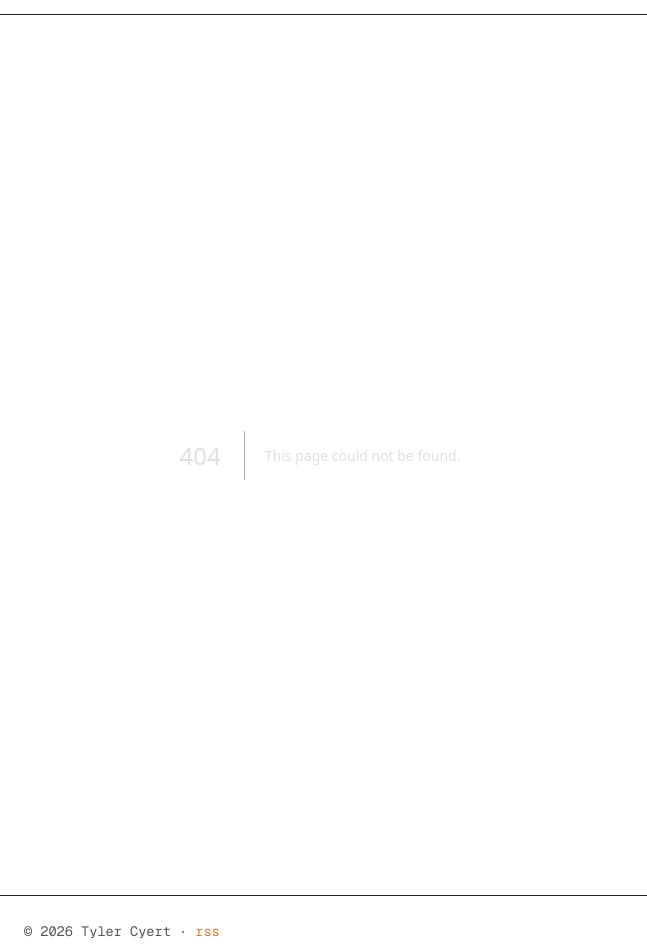
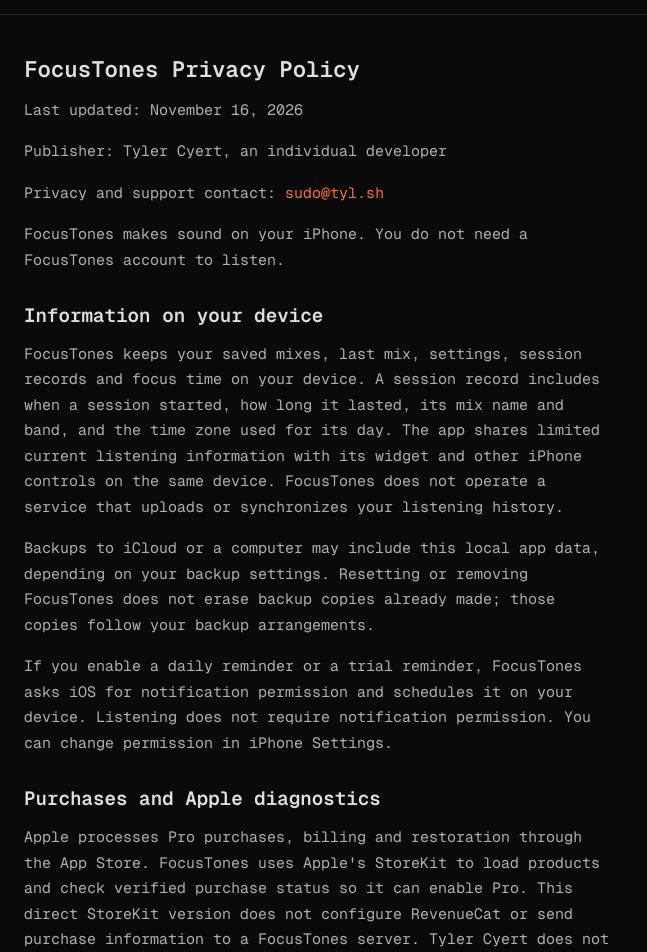
Before and after one commit to tylercyert/tyl-sh, a Next.js app: page /focustones/privacy in a window 1280 px wide. Before the commit this address had no page. Shown: the part 80-1032 px from the top of the page, without its empty margins (0-647 px from the left). Built offline with nearby package versions, Linux system fonts and the light colour scheme.

Commit message:
Publish FocusTones TestFlight privacy policy (#16)
* Prepare private FocusTones privacy route

* Preserve existing site analytics on policy route

* Sync reviewed FocusTones privacy draft

```diff
--- /dev/null
+++ b/app/focustones/privacy/page.tsx
@@ -0,0 +1,22 @@
+import type { Metadata } from "next";
+import { readFileSync } from "node:fs";
+import { join } from "node:path";
+import { MDXRemote } from "next-mdx-remote/rsc";
+
+export const metadata: Metadata = {
+  title: "FocusTones — Privacy Policy",
+  description: "Privacy Policy for the FocusTones iPhone app.",
+};
+
+const policy = readFileSync(
+  join(process.cwd(), "content/legal/focustones-privacy.mdx"),
+  "utf8",
+);
+
+export default function FocusTonesPrivacyPage() {
+  return (
+    <article className="prose">
+      <MDXRemote source={policy} />
+    </article>
+  );
+}
--- /dev/null
+++ b/content/legal/focustones-privacy.mdx
@@ -0,0 +1,43 @@
+# FocusTones Privacy Policy
+
+Last updated: November 16, 2026
+
+Publisher: Tyler Cyert, an individual developer
+
+Privacy and support contact: [sudo@tyl.sh](mailto:sudo@tyl.sh)
+
+FocusTones makes sound on your iPhone. You do not need a FocusTones account to listen.
+
+## Information on your device
+
+FocusTones keeps your saved mixes, last mix, settings, session records and focus time on your device. A session record includes when a session started, how long it lasted, its mix name and band, and the time zone used for its day. The app shares limited current listening information with its widget and other iPhone controls on the same device. FocusTones does not operate a service that uploads or synchronizes your listening history.
+
+Backups to iCloud or a computer may include this local app data, depending on your backup settings. Resetting or removing FocusTones does not erase backup copies already made; those copies follow your backup arrangements.
+
+If you enable a daily reminder or a trial reminder, FocusTones asks iOS for notification permission and schedules it on your device. Listening does not require notification permission. You can change permission in iPhone Settings.
+
+## Purchases and Apple diagnostics
+
+Apple processes Pro purchases, billing and restoration through the App Store. FocusTones uses Apple's StoreKit to load products and check verified purchase status so it can enable Pro. This direct StoreKit version does not configure RevenueCat or send purchase information to a FocusTones server. Tyler Cyert does not receive payment card details through the app. See [Apple's privacy policy](https://www.apple.com/legal/privacy/).
+
+Apple may make purchase and sales reports available to Tyler Cyert through App Store Connect. Tyler may view or download those reports to understand sales, handle accounting and answer purchase questions. Apple controls its own purchase records; a report Tyler downloads is a separate copy he controls.
+
+FocusTones includes no advertising, behavioral analytics or crash-reporting SDK. Apple may collect crash and diagnostic information under its practices. TestFlight crash reports are automatically shared with developers, even when a tester has not enabled device diagnostics sharing. Tyler Cyert does not access FocusTones crash or diagnostic reports in Xcode Organizer.
+
+If you test FocusTones through TestFlight, Apple may show Tyler your invitation name and email address when you join by email, along with your enrollment status, device details, and session and crash counts. Testers who join through a public link appear anonymously unless they choose to provide an email address with feedback. Apple also makes any feedback, screenshots or crash comments you choose to submit available to Tyler. Tyler may use this information to manage the beta test and respond to feedback.
+
+## Email and this policy website
+
+If you email sudo@tyl.sh, Tyler Cyert receives your email address and the information you choose to send and uses them to answer your request. The domain's mail is delivered through Proton Mail, which also processes email delivery and storage under [Proton's privacy policy](https://proton.me/mail/privacy-policy).
+
+This policy page is hosted on tyl.sh by Vercel. Vercel processes technical request information, including IP addresses, to deliver and protect the site; see [Vercel's privacy notice](https://vercel.com/legal/privacy-notice). Vercel may make request and performance information available to the site owner through its dashboard or configured services.
+
+The tyl.sh website uses Google Analytics on this policy page and other pages. Google receives information about page visits and your browser or device; its tag uses first-party cookies to distinguish visits and sessions. This website measurement is separate from the FocusTones iOS app, which has no analytics SDK. Google handles the information under [Google's privacy policy](https://policies.google.com/privacy). You can limit cookies through your browser settings.
+
+## Retention, deletion and requests
+
+Your local mixes, settings, session records and focus time remain on your device until you use Reset All Data in FocusTones Settings or remove the app. Reset also removes the app's shared widget information and scheduled reminders. These actions do not cancel an Apple subscription or erase Apple's purchase records or existing iCloud or computer backups. Apple handles requests about its own purchase, account and iCloud backup records; computer backups remain under your control.
+
+Tyler Cyert keeps support correspondence, TestFlight feedback he downloads and any reports he downloads only while needed to answer requests, manage the beta test, handle accounting or maintain the site. He does not promise a fixed deletion date for those records. Service providers hold their own records under their policies and settings. To ask what information Tyler holds, request access or deletion, or ask about retention, email [sudo@tyl.sh](mailto:sudo@tyl.sh). Tyler will review the request and explain what he can delete and what is held by Apple or another provider.
+
+This policy will be updated when the app's data practices change.
```
